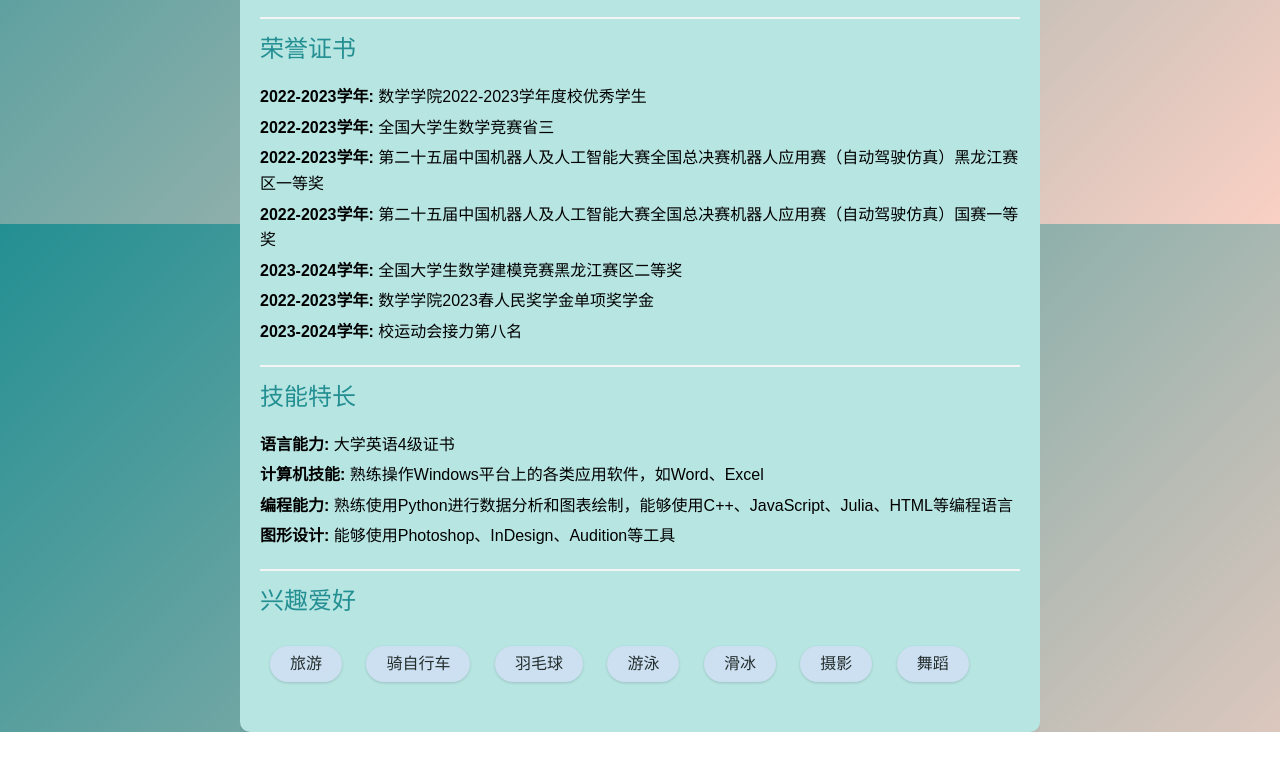
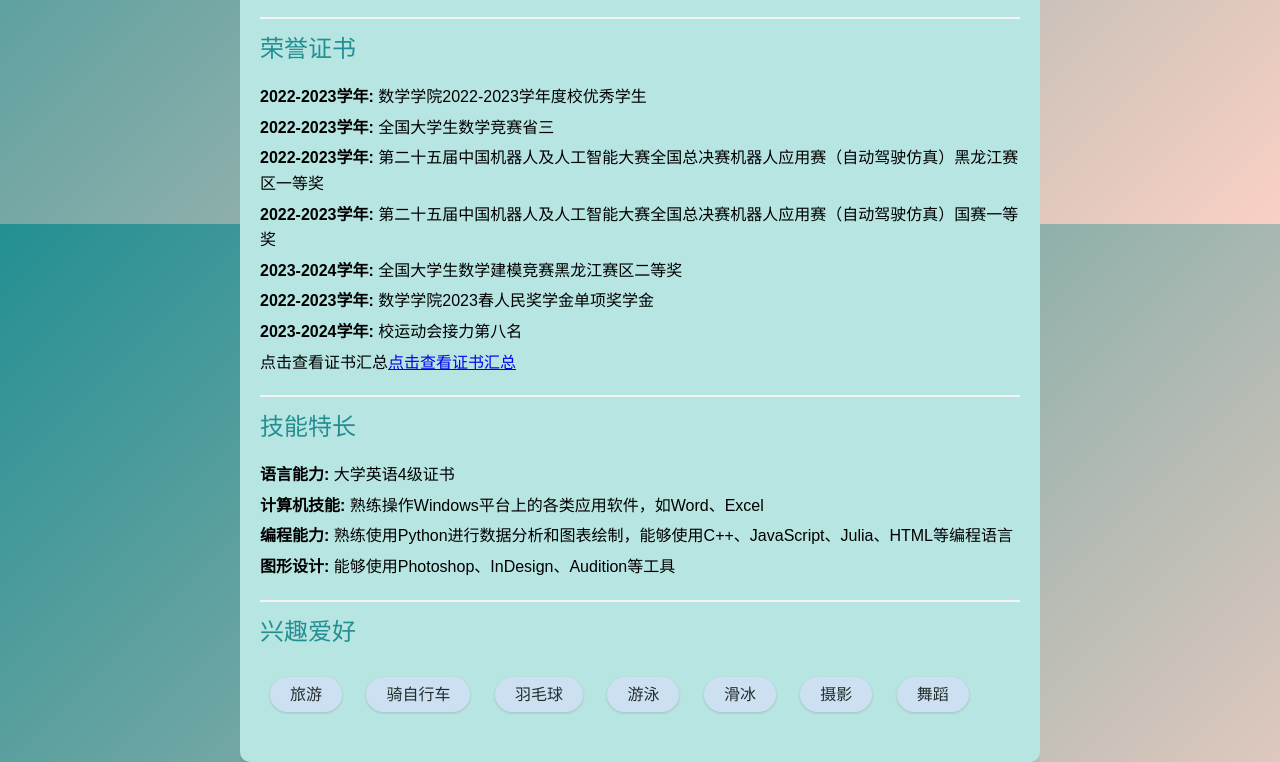
Before and after one commit to 666nine666/666nine666.github.io, a plain HTML site: page index.html in a window 1280 px wide. Shown: the part 576-1338 px from the top of the page. Before the commit the page ends 1308 px from the top, so only its background shows below. Drawn offline with Linux system fonts and the light colour scheme.

Commit message:
Update index.html

```diff
--- a/index.html
+++ b/index.html
@@ -156,6 +156,7 @@
                         <li><strong>2023-2024学年:</strong> 全国大学生数学建模竞赛黑龙江赛区二等奖</li>
                         <li><strong>2022-2023学年:</strong> 数学学院2023春人民奖学金单项奖学金</li>
                         <li><strong>2023-2024学年:</strong> 校运动会接力第八名</li>
+                        <li>点击查看证书汇总<a href="certifacates/certi.html">点击查看证书汇总</a></li>
                     </ul>
                 </div>
             </div>
```
